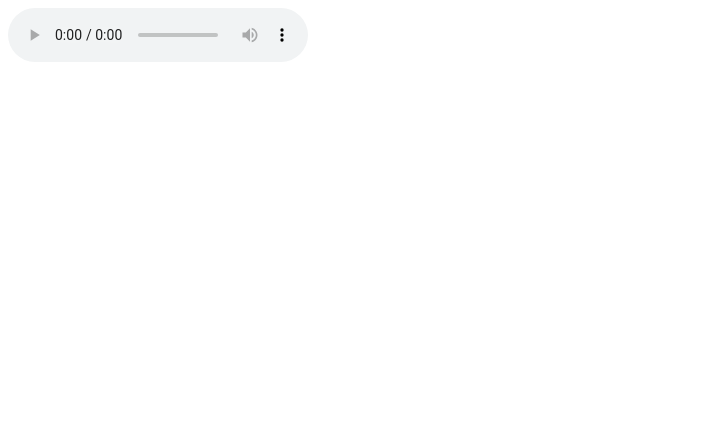
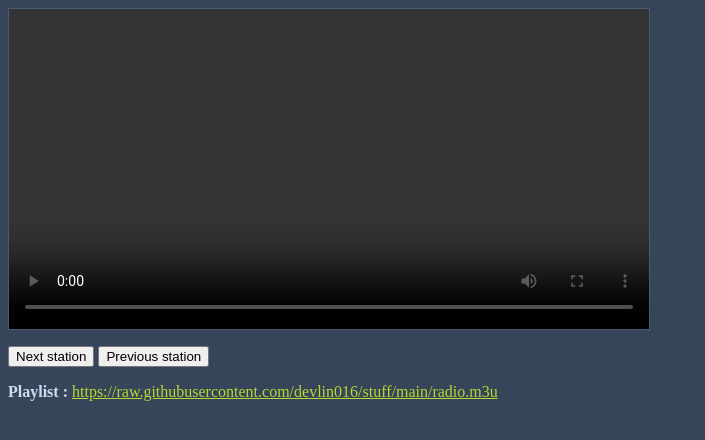
Before and after one commit to devlin016/stuff, a plain HTML site: page index.html in a window 1280 px wide. Shown: the whole page, without its empty margins (0-705 px from the left). Drawn offline with Linux system fonts and the light colour scheme.

Commit message:
Update index.html

```diff
--- a/index.html
+++ b/index.html
@@ -1,12 +1,53 @@
-<html>
-<head>
-<title>Radio</title>
-</head>
+<html class="no-js">
+  <head>
+    <meta charset="utf-8">
+    <title>Radio</title>
+    <meta name="description" content="">
+    <style>
+      /* Responsive video */
+      video {
+        max-width: 100%;
+        height: auto;
+      }
+
+      /* style */
+      body {
+        background: #37455b;
+        color: #cedbf0;
+      }
+      h1, a {
+        color: #b4d931;
+      }
+      video {
+        border: 1px solid #485a74;
+      }
+    </style>
+  </head>
 <body>
+<video id="video"controls width="640" data-playlist="radio.m3u"></video>
 
-<audio controls>
-    <source src="https://raw.githubusercontent.com/devlin016/stuff/main/radio.m3u" type="audio/mpegURL" />
-</audio>
+    <p>
+    <button id="video-next-source">Next station</button>
+    <button id="video-randomize-source">Previous station</button>
+    </p>
+
+    <p>
+    <strong>Playlist&nbsp;:</strong> <a href="https://raw.githubusercontent.com/devlin016/stuff/main/radio.m3u">https://raw.githubusercontent.com/devlin016/stuff/main/radio.m3u</a></li>
+    </p>
+
+    <script src="m3uStreamPlayer.js"></script>
+    <script>m3uStreamPlayer.init({selector: '#video', debug: true});</script>
+    <script>
+
+      /**
+       * Buttons
+       */
+      var buttonNextSource = document.querySelector('#video-next-source');
+      var buttonRandomizeSource = document.querySelector('#video-previous-source');
+      buttonNextSource.addEventListener('click', function(){ m3uStreamPlayer.nextSource(document.querySelector('#video')); })
+      buttonRandomizeSource.addEventListener('click', function(){ m3uStreamPlayer.previousSource(document.querySelector('#video')); })
+
+    </script>
 
 </body>
 </html>
```
